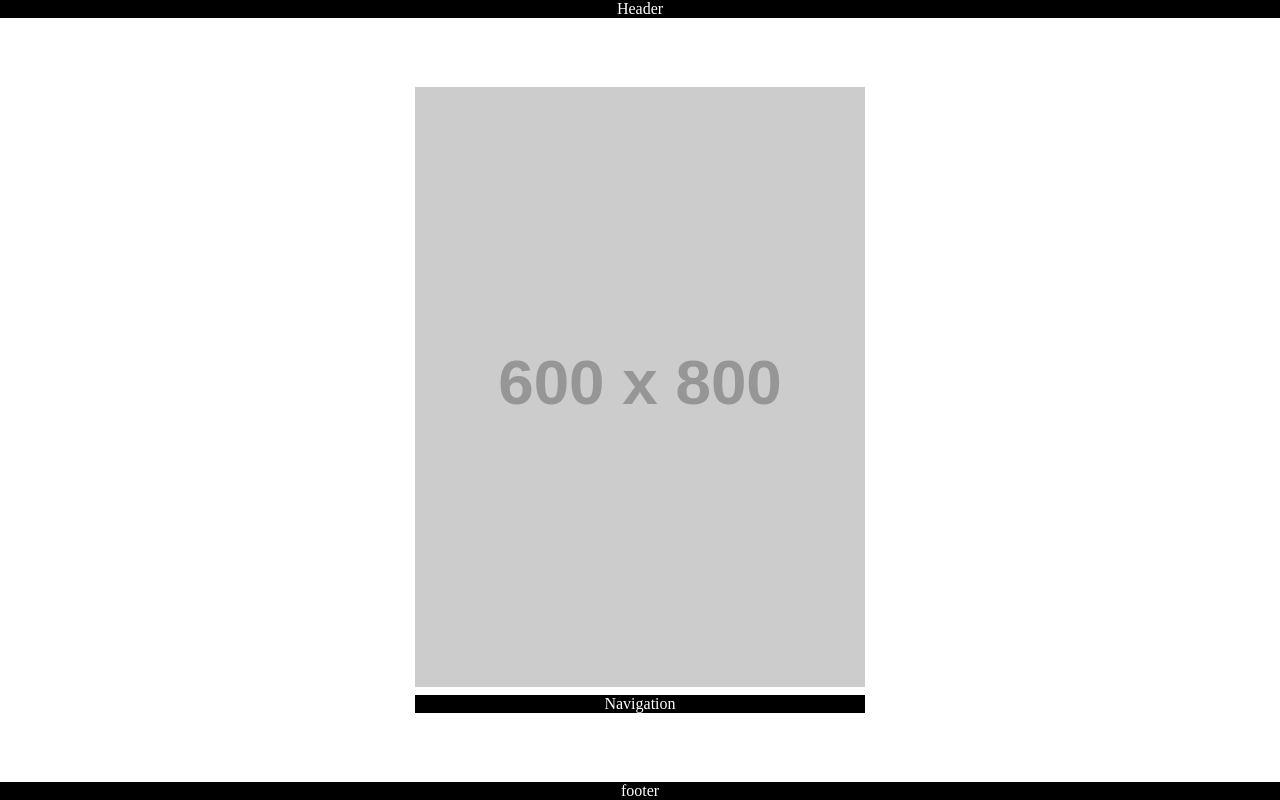
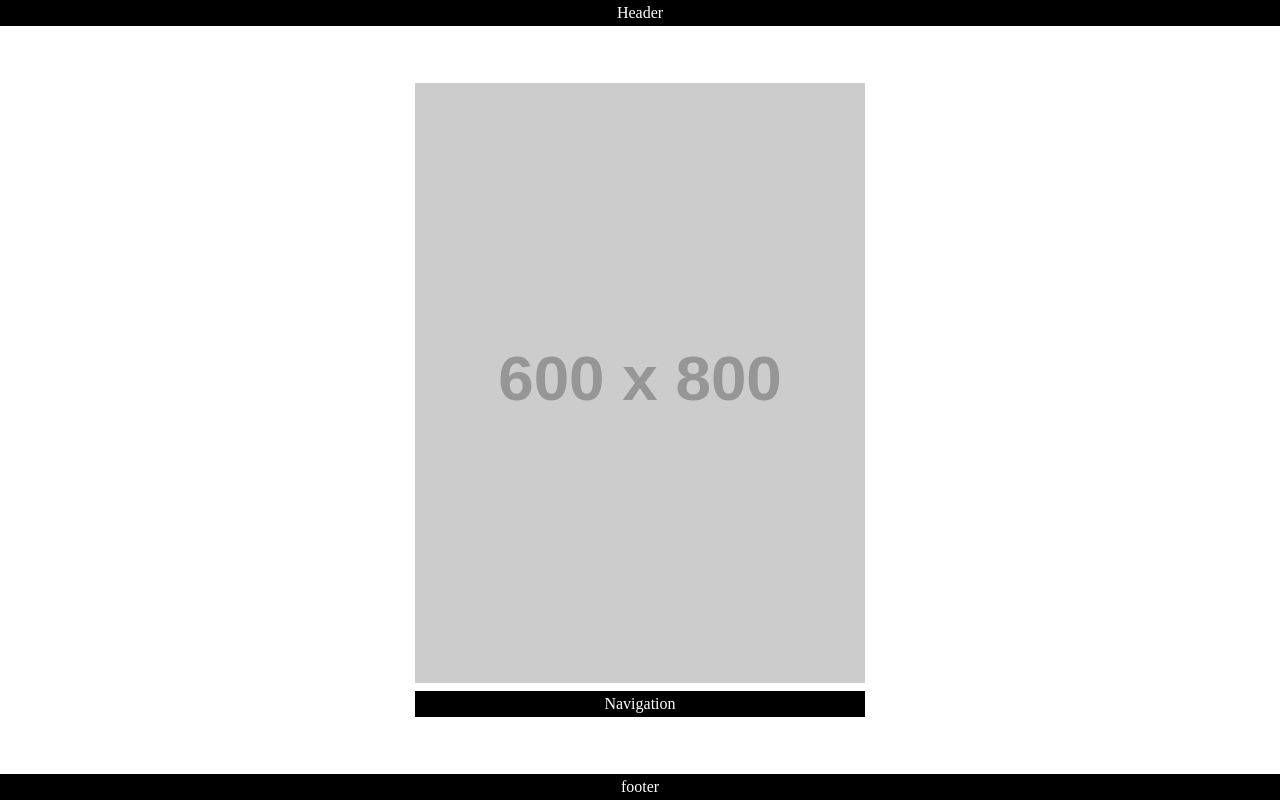
Before and after one commit to moin5050/css-challenge, a plain HTML site: page index.html in a window 1280 px wide. Drawn offline with Linux system fonts and the light colour scheme; placeholder pictures from the web are drawn by us.

Commit message:
Update index.html
Updated with fixed margin in header footer & navigation/

```diff
--- a/index.html
+++ b/index.html
@@ -8,11 +8,16 @@
 
 
     <style>
+        body{
+            margin: 0;
+        }
 
-        .header, .footer{
+        .header, .footer, .navigation{
             background: black;
             color: white;
             text-align: center;
+            padding: 4px 8px;
+
         }
 
         .header{
@@ -32,8 +37,7 @@
 
         .content-block{
             position: absolute;
-            width: auto;
-            margin:auto;
+            padding:10px;
             max-width: 100%;
             max-height: 100%;
             top: 50%;
@@ -48,14 +52,11 @@
 
         .navigation{
             margin-top: 8px;
-            background: black;
-            color: white;
-            text-align: center;
         }
 
         @media only screen and (max-device-width: 900px){
             .content-block img{
-                max-width:98vw;
+                max-width:100%;
             }
         }
         @media only screen and (min-device-width: 700px){
@@ -77,15 +78,12 @@
 <div class="header">
     Header
 </div>
-
-<div class="wrapper">
-    <div class="content-block">
+ <div class="content-block">
         <img src="https://via.placeholder.com/600x800.png" alt="Image">
         <div class="navigation">
             Navigation
         </div>
-    </div>
-</div>
+ </div>
 
 <div class="footer">
     footer
```
